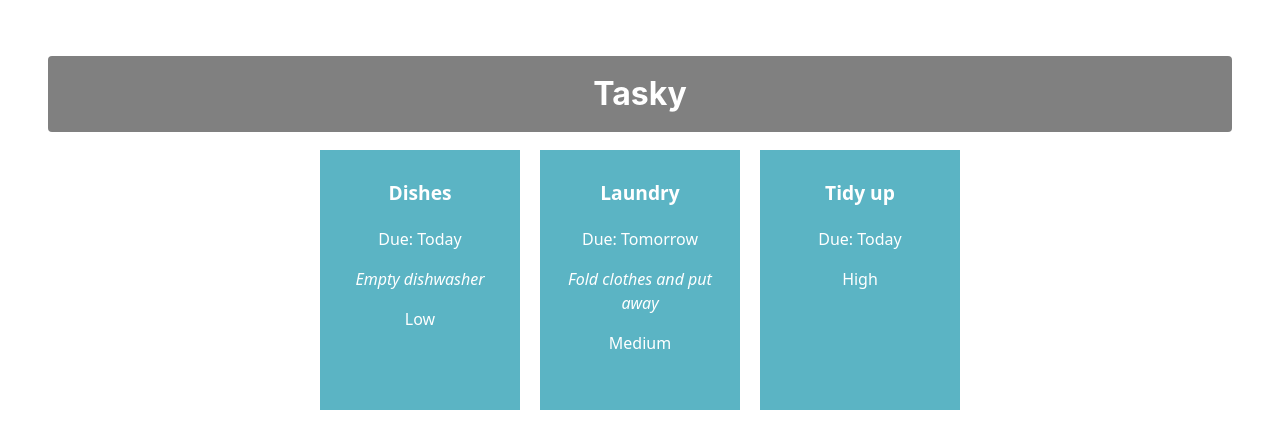
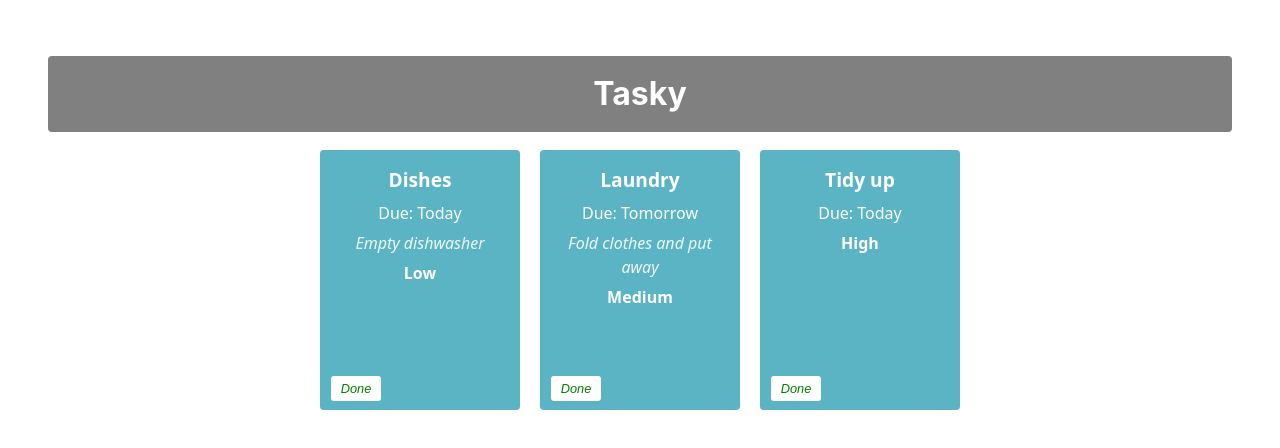
Before and after one commit to KyleG4/react-basics-labs, a React (Vite) app in the folder tasky/: page / in a window 1280 px wide. Shown: the top 448 px of the page. Built offline with nearby package versions, Linux system fonts and the light colour scheme.

Commit message:
Mark task as done

```diff
--- a/tasky/src/App.css
+++ b/tasky/src/App.css
@@ -14,12 +14,10 @@ h1 {
   border-radius: 4px;
 }
 
-div {
-  padding: 20px;
-}
-.container{
-  text-align: center;
-}
+div { padding: 20px; }
+
+.container { text-align: center; }
+
 .card {
   display: inline-block;
   vertical-align: top;
@@ -28,18 +26,36 @@ div {
   color: white;
   text-align: center;
   width: 180px;
-  height: 240px;
+  min-height: 240px;
   margin: 10px;
   padding: 10px;
   position: relative;
-}
-.title {
-  font-weight: bold;
-  font-size: 1.2em;
+  border-radius: 4px;
 }
 
-.description {
+.title { font-weight: bold; font-size: 1.2em; margin: 0 0 6px 0; }
+.card em { opacity: 0.9; }
+.card p { margin: 6px 0; }
+
+.description { font-style: italic; color: #f0f9fa; margin-bottom: 8px; }
+
+.priority { font-weight: bold; text-transform: capitalize; color: white; }
+
+button {
+  border: none;
+  border-radius: 3px;
   font-style: italic;
-  color: #f0f9fa;
-  margin-bottom: 8px;
+  font-size: 0.8em;
+  margin: 4px 6px;
+  width: 50px;
+  height: 25px;
 }
+
+.doneButton {
+  position: absolute;
+  bottom: 5px;
+  left: 5px;
+  color: green;
+  background: white;
+  cursor: pointer;
+}
--- a/tasky/src/App.jsx
+++ b/tasky/src/App.jsx
@@ -5,22 +5,30 @@ import Task from './components/Task';
 function App() {
   const [ taskState, setTaskState ] = useState({
     tasks: [
-      { id: 1, title: "Dishes", description: "Empty dishwasher", deadline: "Today", priority: "Low" },
-      { id: 2, title: "Laundry", description: "Fold clothes and put away", deadline: "Tomorrow", priority: "Medium" },
-      { id: 3, title: "Tidy up", description: "", deadline: "Today", priority: "High" }
+      { id: 1, title: "Dishes",  description: "Empty dishwasher",           deadline: "Today",    priority: "Low",    done: false },
+      { id: 2, title: "Laundry", description: "Fold clothes and put away",  deadline: "Tomorrow", priority: "Medium", done: false },
+      { id: 3, title: "Tidy up", description: "",                           deadline: "Today",    priority: "High",   done: false }
     ]
   });
+
+  const doneHandler = (taskIndex) => {
+    const tasks = [...taskState.tasks];
+    tasks[taskIndex].done = !tasks[taskIndex].done;
+    setTaskState({ tasks });
+  };
 
   return (
     <div className="container">
       <h1>Tasky</h1>
-      {taskState.tasks.map((task) => (
+      {taskState.tasks.map((task, index) => (
         <Task
           key={task.id}
           title={task.title}
           description={task.description}
           deadline={task.deadline}
           priority={task.priority}
+          done={task.done}
+          markDone={() => doneHandler(index)}
         />
       ))}
     </div>
--- a/tasky/src/components/Task.jsx
+++ b/tasky/src/components/Task.jsx
@@ -1,10 +1,11 @@
-function Task({ title, description, deadline, priority }) {
+function Task({ title, description, deadline, priority, done, markDone }) {
   return (
-    <div className="card">
+    <div className="card" style={{ backgroundColor: done ? 'lightgrey' : '#5bb4c4' }}>
       <p className="title">{title}</p>
       <p>Due: {deadline}</p>
       {description && <p><em>{description}</em></p>}
-      <p className="priority">{priority}</p>
+      {priority && <p className="priority">{priority}</p>}
+      <button onClick={markDone} className="doneButton">Done</button>
     </div>
   );
 }
```
